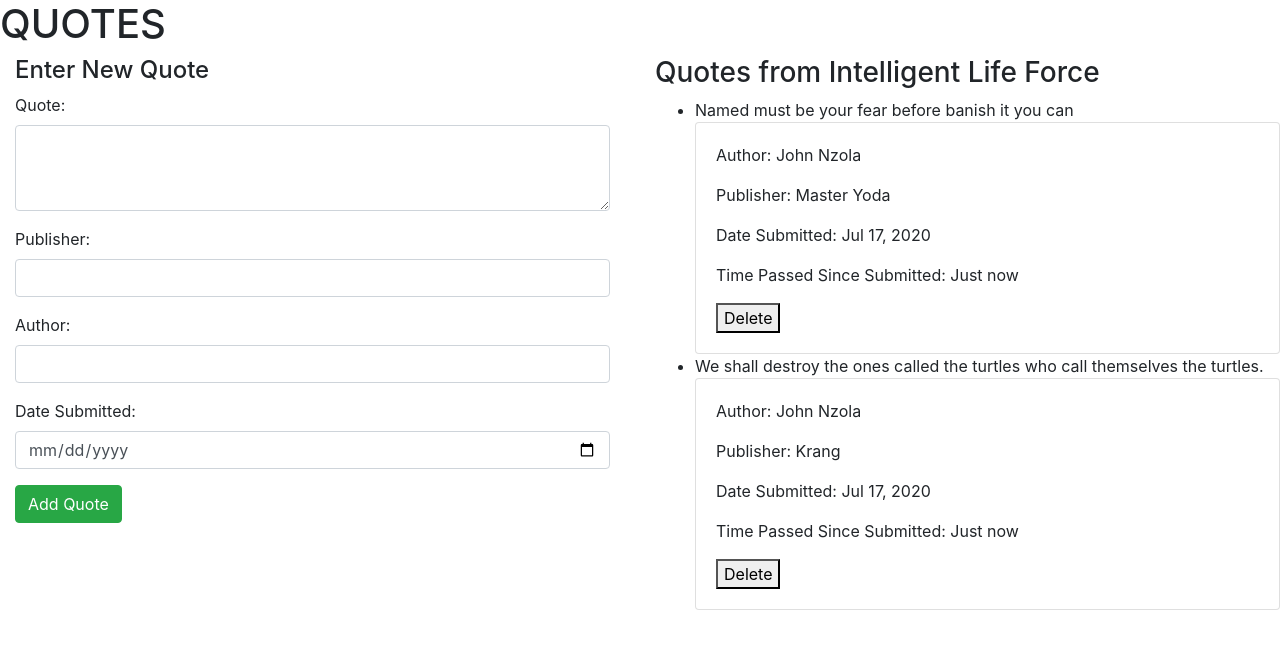
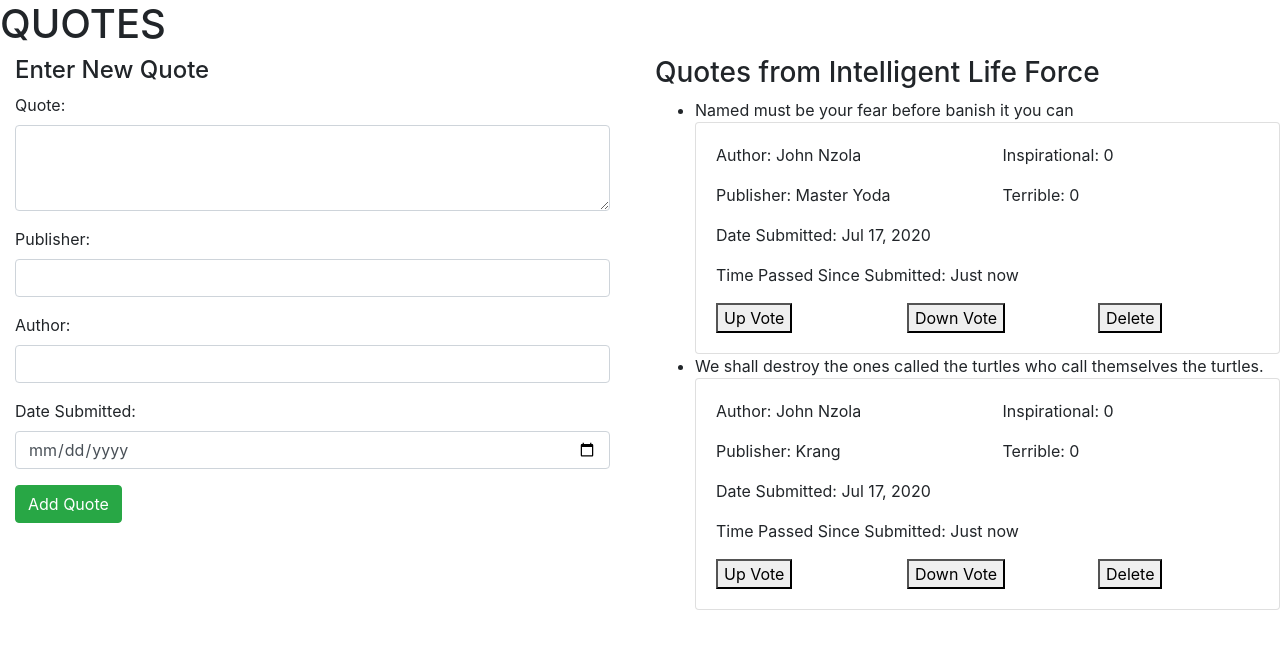
Before and after one commit to BarsilNzola/quotes-angular, an Angular app: page / in a window 1280 px wide. Shown: the top 648 px of the page. Built offline with nearby package versions, Linux system fonts and the light colour scheme.

Commit message:
added functions to determine upvotes and downvotes

```diff
--- a/src/app/quote-detail/quote-detail.component.html
+++ b/src/app/quote-detail/quote-detail.component.html
@@ -1,9 +1,28 @@
 <div class="card">
     <div class="card-body">
-      <p>Author: {{quote.author}}</p>
-      <p>Publisher: {{quote.publisher}}</p>
-      <p>Date Submitted: {{quote.submitDate|date}}</p>
-      <p>Time Passed Since Submitted: <span>{{quote.submitDate | timeAgo}}</span></p>
-      <button (click) ='deleteQuote(true)'>Delete</button>
+      <div class="row">
+        <div class="col">
+          <p>Author: {{quote.author}}</p>
+          <p>Publisher: {{quote.publisher}}</p>
+          <p>Date Submitted: {{quote.submitDate|date}}</p>
+        </div>
+        <div class="col">
+          <p>Inspirational: {{quote.upvote}}</p>
+          <p>Terrible: {{quote.downVote}}</p>
+        </div>
+      </div>
+          <p>Time Passed Since Submitted: <span>{{quote.submitDate | timeAgo}}</span></p>
+      <div class="row">
+        <div class="col">
+          <button (click)='upVote(true)'>Up Vote</button>
+        </div>
+        <div class="col">
+          <button (click)='downVote(true)'>Down Vote</button>
+        </div>
+        <div class="col">
+          <button (click) ='deleteQuote(true)'>Delete</button>
+        </div>
+      </div>
+
     </div>
 </div>
--- a/src/app/quote-detail/quote-detail.component.ts
+++ b/src/app/quote-detail/quote-detail.component.ts
@@ -9,10 +9,21 @@ import { Quote } from '../quote';
 export class QuoteDetailComponent implements OnInit {
 
   @Input() quote: Quote;
+
+  @Output() upvote = new EventEmitter<boolean>();
+  @Output() downvote = new EventEmitter<boolean>();
   @Output() quoteDelete = new EventEmitter<boolean>();
 
   deleteQuote(complete:boolean){
     this.quoteDelete.emit(complete);
+  }
+
+  upVote(countVote:boolean){
+    this.upvote.emit(countVote);
+  }
+
+  downVote(countVote:boolean){
+    this.downvote.emit(countVote);
   }
 
   constructor() { }
--- a/src/app/quote-form/quote-form.component.ts
+++ b/src/app/quote-form/quote-form.component.ts
@@ -8,7 +8,7 @@ import { Quote } from '../quote'
 })
 export class QuoteFormComponent implements OnInit {
 
-  newQuote = new Quote(0,"","","",new Date());
+  newQuote = new Quote(0,"","","",0,0,new Date());
   @Output() addQuote = new EventEmitter<Quote>();
 
   submitQuote(){
--- a/src/app/quote.ts
+++ b/src/app/quote.ts
@@ -1,5 +1,5 @@
 export class Quote {
-    constructor(public id: number, public quote: string, public author: string, public publisher:string, public submitDate: Date){
+    constructor(public id: number, public quote: string, public author: string, public publisher:string,public upvote:number, public downVote:number, public submitDate: Date){
 
     }
 
--- a/src/app/quote/quote.component.html
+++ b/src/app/quote/quote.component.html
@@ -9,7 +9,7 @@
         <ul>
           <li *ngFor='let quote of quotes; let i = index'>
             {{quote.quote}}
-            <app-quote-detail [quote]='quote' (quoteDelete)='deleteQuote($event, i)'></app-quote-detail>
+            <app-quote-detail [quote]='quote' (quoteDelete)='deleteQuote($event, i)' (upvote)='upVote($event,i)' (downvote)='downVote($event,i)'></app-quote-detail>
           </li>
         </ul>
       </div>
--- a/src/app/quote/quote.component.ts
+++ b/src/app/quote/quote.component.ts
@@ -9,8 +9,8 @@ import { Quote } from '../quote'
 export class QuoteComponent implements OnInit {
 
   quotes:Quote[] = [
-    new Quote(1, 'Named must be your fear before banish it you can','John Nzola','Master Yoda',new Date(2020,6,17)),
-    new Quote(2, 'We shall destroy the ones called the turtles who call themselves the turtles.','John Nzola','Krang',new Date(2020,6,17))
+    new Quote(1, 'Named must be your fear before banish it you can','John Nzola','Master Yoda',0,0,new Date(2020,6,17)),
+    new Quote(2, 'We shall destroy the ones called the turtles who call themselves the turtles.','John Nzola','Krang',0,0,new Date(2020,6,17))
   ];
 
   deleteQuote(quoteDelete, index){
@@ -30,6 +30,18 @@ export class QuoteComponent implements OnInit {
     this.quotes.push(quote)
   }
 
+  upVote(upvote,index){
+    if(upvote){
+      this.quotes[index].upvote +=1;
+    }
+  }
+
+  downVote(downvote,index){
+    if(downvote){
+      this.quotes[index].downVote +=1;
+    }
+  }
+
   constructor() { }
 
   ngOnInit(): void {
```
